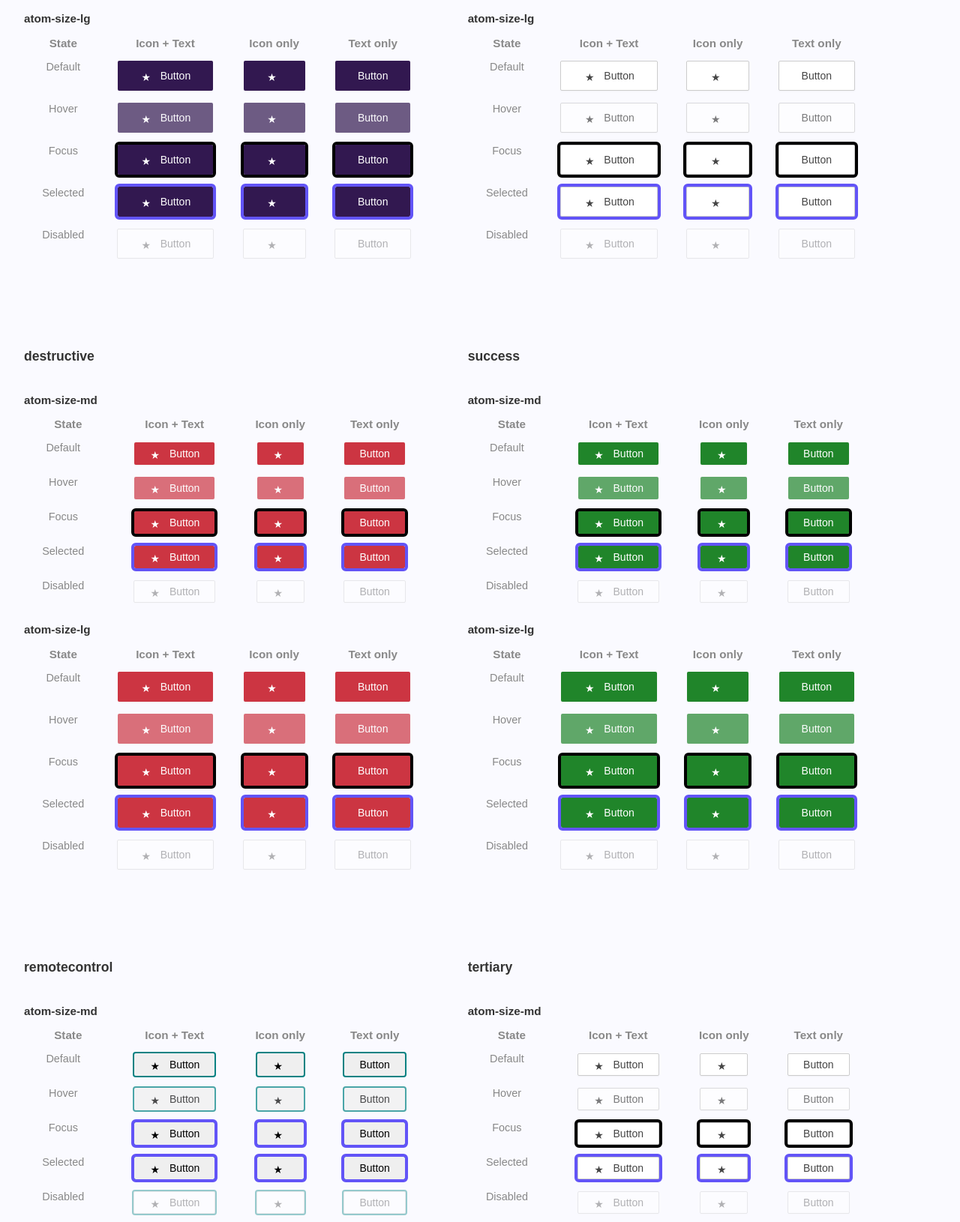
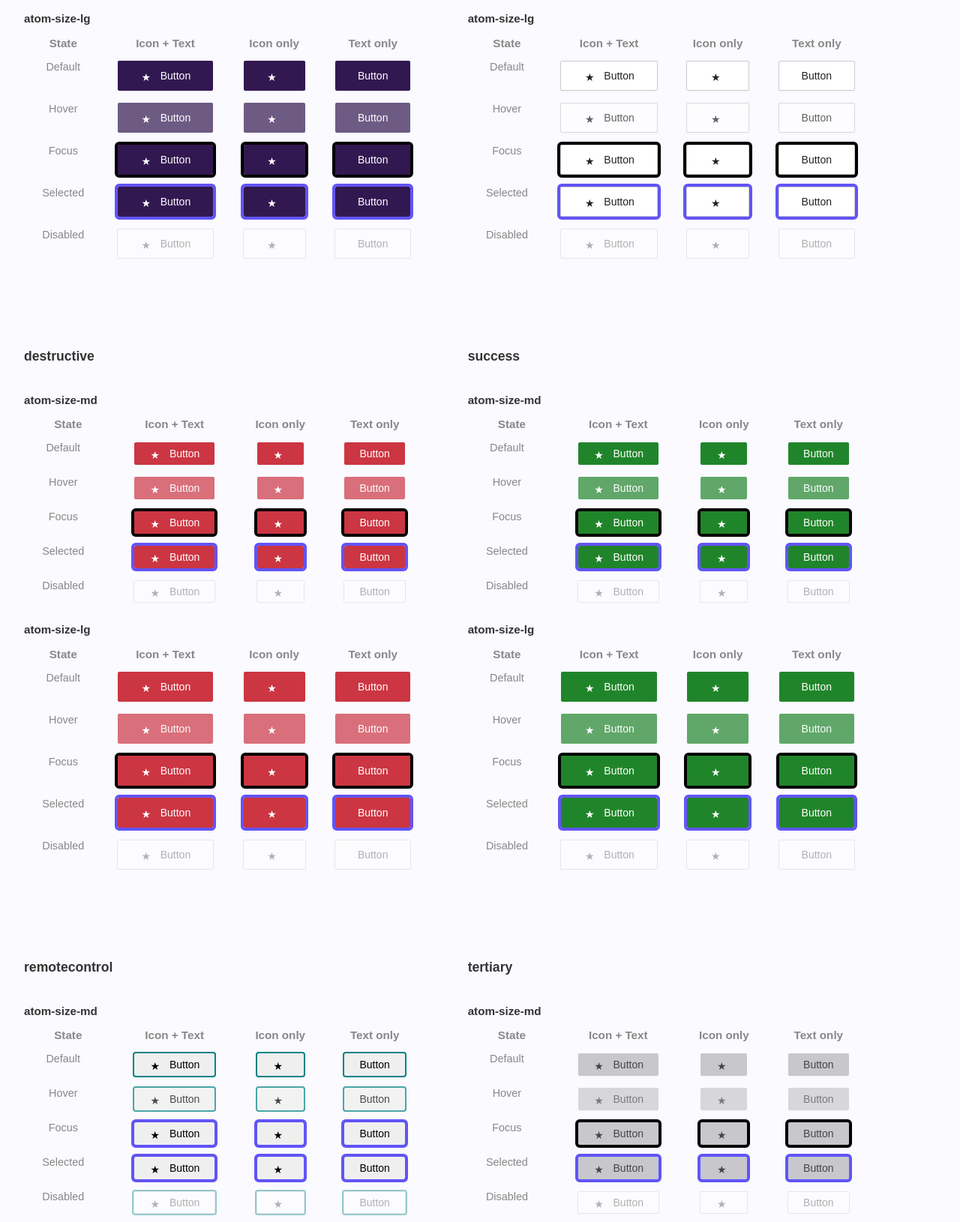
Before and after one commit to csify/mcp-test, a plain HTML site: page index.html in a window 1280 px wide. Shown: the part 440-2070 px from the top of the page at 75% size. Drawn offline with Linux system fonts and the light colour scheme.

Commit message:
Figma-konforme Variablen für Primary und Tertiary Button (inkl. Theme-Invertierung)

```diff
--- a/styles/button.css
+++ b/styles/button.css
@@ -15,13 +15,18 @@
   overflow: hidden;
 }
 .btn-primary {
-  background: var(--mds-base-semantic-theme-color-bg-primary, #321850);
-  color: var(--mds-base-semantic-theme-color-text-emphasis-invers, #fff);
+  background: var(--mds-core-base-component-theme-button-primary-bg-color-var);
+  color: var(--mds-core-base-component-theme-button-primary-text-color-var);
 }
-.btn-secondary, .btn-inline, .btn-tertiary {
-  background: var(--mds-core-base-component-theme-bg-color, #fff);
-  color: var(--mds-base-semantic-theme-color-text-default, #454545);
-  border: 1px solid var(--mds-base-semantic-theme-color-line-default, #ccc);
+.btn-secondary {
+  background: #fff;
+  color: var(--mds-base-semantic-theme-color-text-default-var, #222);
+  border: 1px solid var(--mds-base-semantic-theme-color-line-default-var, #ccc);
+}
+.btn-tertiary {
+  background: var(--mds-core-base-component-theme-button-tertiary-bg-color-var);
+  color: var(--mds-core-base-component-theme-button-tertiary-text-color-var);
+  border: none;
 }
 .btn-destructive {
   background: var(--mds-core-base-semantic-theme-color-error-var, #cc3542);
```
